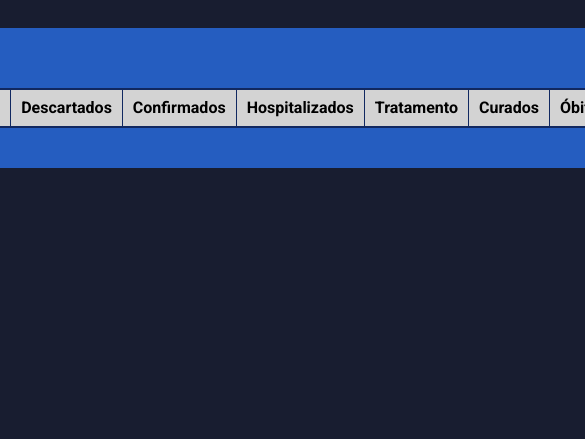
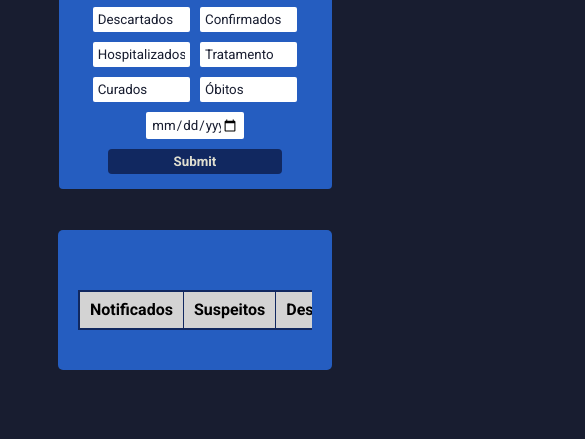
Before and after one commit to GuilhermeA08/Artigo-BD, a plain HTML site: page index.html in a window 390 px wide. Shown: the part 354-793 px from the top of the page, 585 px wide, since content can reach past the window. Drawn offline with Linux system fonts and the light colour scheme; no server answers.

Commit message:
feat: make index page responsive

```diff
--- a/index.html
+++ b/index.html
@@ -2,6 +2,7 @@
 <html lang="pt-br">
   <head>
     <link rel="stylesheet" href="styles/pages/index.css" />
+    <link rel="stylesheet" href="styles/utils/responsive.css" />
     <meta charset="UTF-8" />
     <meta http-equiv="X-UA-Compatible" content="IE=edge" />
     <meta name="viewport" content="width=device-width, initial-scale=1.0" />
@@ -83,15 +84,10 @@
         </form>
       </section>
 
-      <div
-        style="
-          background-color: var(--color-secondary);
-          padding: 40px 20px;
-          border-radius: 5px;
-        "
-      >
+      <div class="table__background">
         <p style="margin-bottom: 20px" id="data"></p>
 
+        <div class="table__wrapper">
           <table class="table">
             <thead class="table__head">
               <th class="table__header">Notificados</th>
@@ -107,6 +103,7 @@
 
         <tbody id="tbody1"></tbody>
         </table>
+        </div>
     </main>
 
   </div>
--- /dev/null
+++ b/styles/utils/responsive.css
@@ -0,0 +1,47 @@
+@media only screen and (max-width: 1300px) {
+  main {
+    padding: 20px 0 70px 0;
+    height: calc(100vh - 36px);
+    flex-direction: column;
+    gap: 5%;
+  }
+
+  .form-input__background {
+    width: 50%;
+    max-width: 70%;
+  }
+
+  .form-input {
+    flex-direction: row;
+    align-items: center;
+    justify-content: center;
+    flex-wrap: wrap;
+  }
+
+  .form-input__element {
+    width: 40%;
+    max-width: 70%;
+  }
+
+  .table__wrapper {
+    overflow-x: auto;
+  }
+}
+
+@media only screen and (max-width: 990px) {
+  main {
+    padding: 40px 0 90px 0;
+  }
+
+  .form-input__background {
+    width: 90%;
+  }
+
+  .table__background {
+    width: 60%;
+  }
+
+  .footer {
+    bottom: -4px;
+  }
+}
```
Lines whose indentation alone changed are shown as unchanged.
